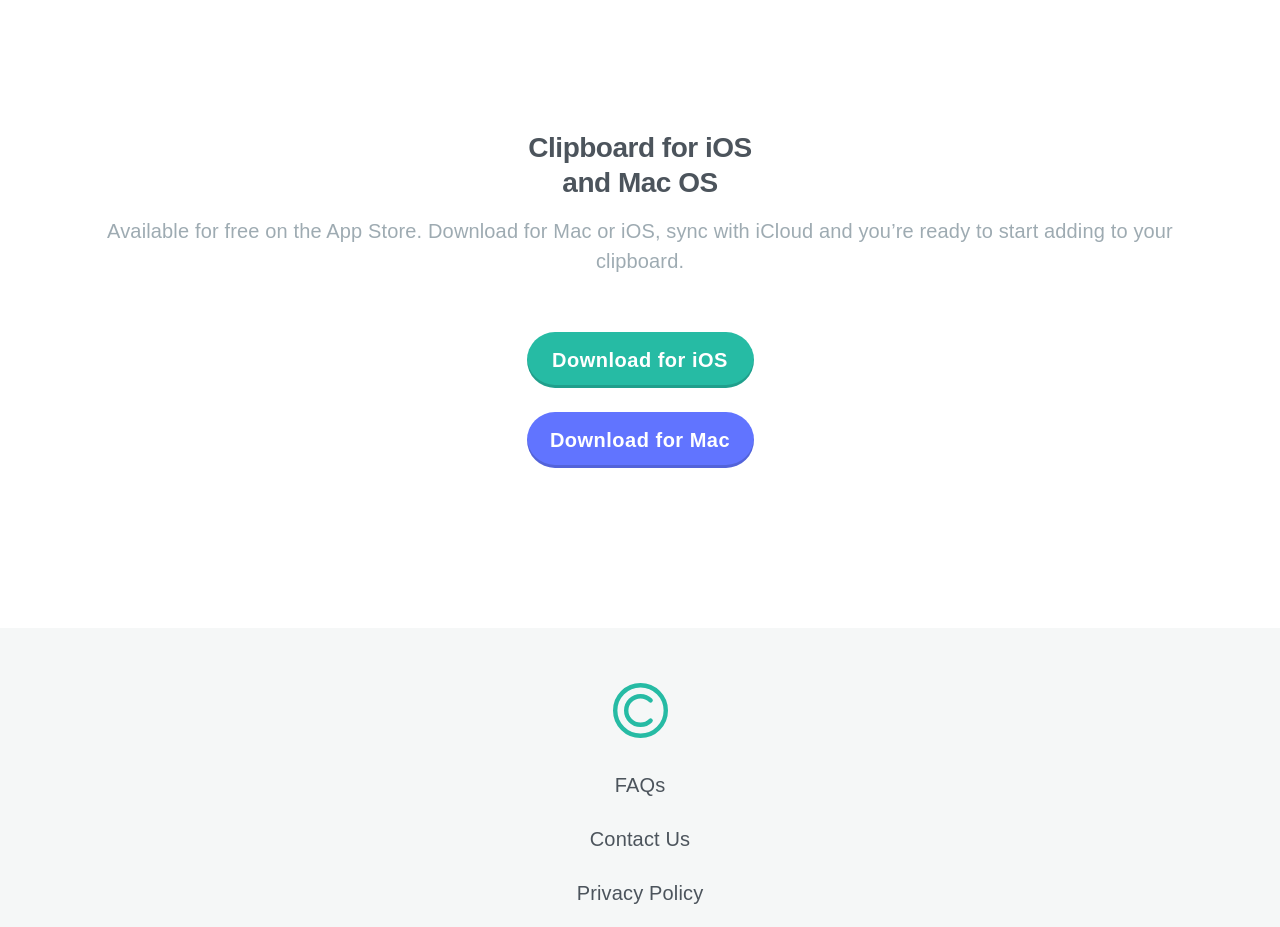
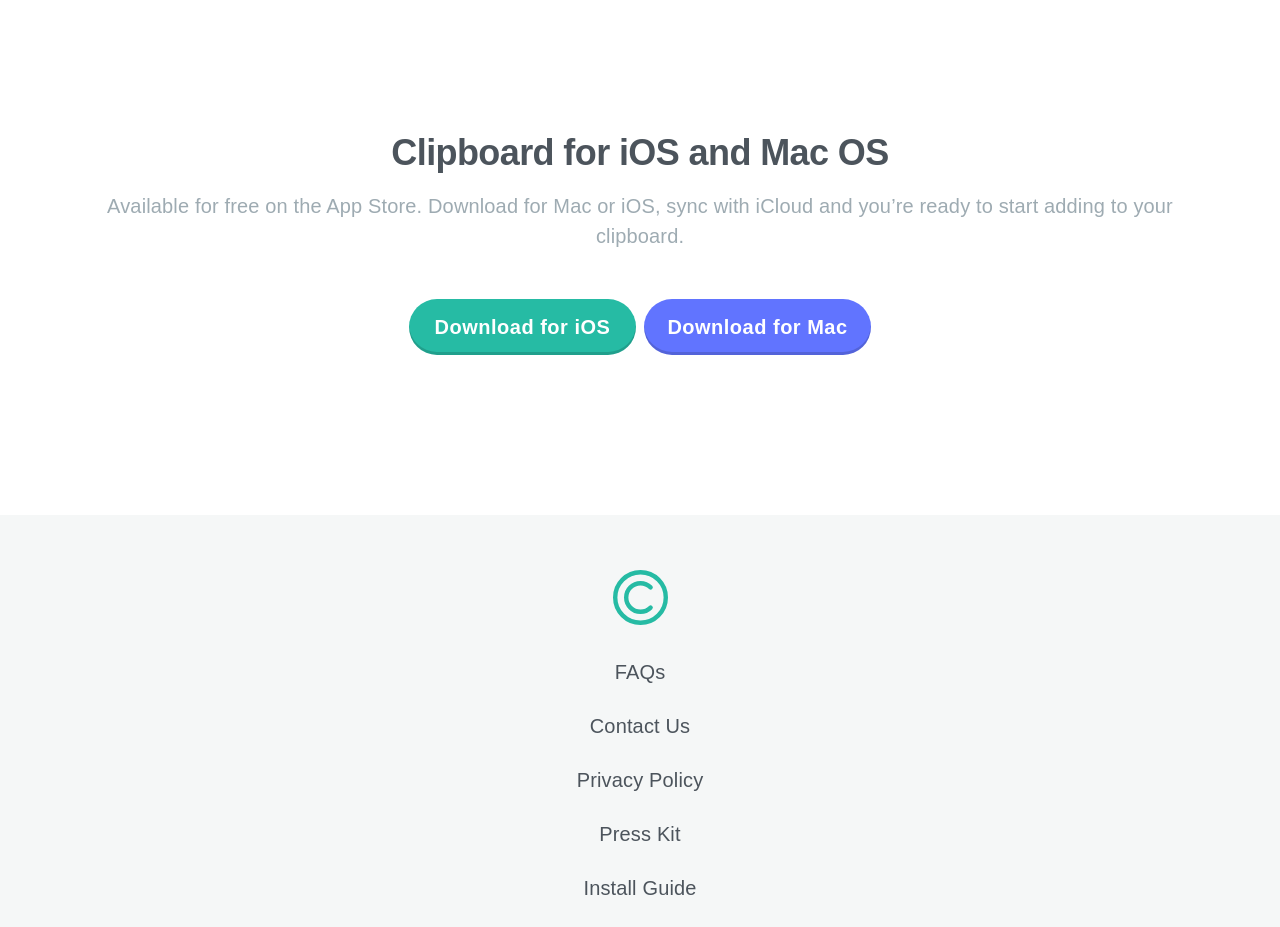
Before and after one commit to g-akca/clipboard-landing-page, a React (Vite) app: page / in a window 1280 px wide. Shown: the part 4400-5327 px from the top of the page. Built offline with nearby package versions, Linux system fonts and the light colour scheme; a web font is replaced by a local one.

Commit message:
Add tablet responsive DownloadSection styles

```diff
--- a/src/components/DownloadSection.jsx
+++ b/src/components/DownloadSection.jsx
@@ -2,13 +2,13 @@
 
 function DownloadSection() {
   return (
-    <section className="flex flex-col gap-14 text-center">
+    <section className="flex flex-col gap-14 tablet:gap-12 text-center">
       <div className="flex flex-col gap-4">
-        <h2 className="font-semibold text-[28px] leading-[125%] tracking-[-0.5px] text-gray-700">Clipboard for iOS<br/>and Mac OS</h2>
+        <h2 className="font-semibold text-[28px] tablet:text-[36px] leading-[125%] tracking-[-0.5px] tablet:tracking-[-0.6px] text-gray-700">Clipboard for iOS and Mac OS</h2>
         <p className="tracking-base">Available for free on the App Store. Download for Mac or iOS, sync with iCloud and you’re ready to start adding to your clipboard.</p>
       </div>
 
-      <div className="flex flex-col gap-6 items-center">
+      <div className="flex flex-col gap-6 items-center tablet:flex-row tablet:gap-2 tablet:justify-center">
         <Button className="bg-green-500 hover:bg-green-300">
           Download for iOS
         </Button>
```
